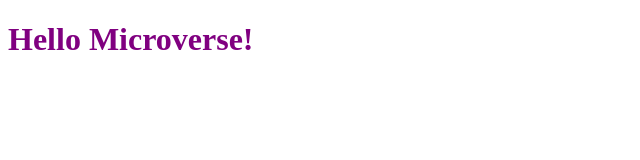
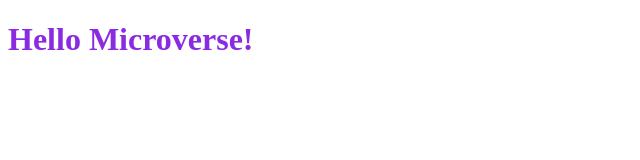
Before and after one commit to abiy006/Hello-Microverse, a website: page index.html in a window 1280 px wide. Shown: the whole page, without its empty margins (0-640 px from the left). Drawn offline with Linux system fonts and the light colour scheme.

Commit message:
hintrc is added

```diff
--- a/CSS/style.css
+++ b/CSS/style.css
@@ -1,3 +1,3 @@
 h1 {
-  color: purple;
+  color: blueviolet;
 }
--- a/index.html
+++ b/index.html
@@ -2,6 +2,7 @@
 <html lang="en">
 <head>
     <meta charset="UTF-8">
+    <meta http-equiv="X-UA-Compatible" content="IE=edge">
     <meta name="viewport" content="width=device-width, initial-scale=1.0">
     <link rel="stylesheet" href="CSS/style.css">
     <title>Hello Microverse</title>
```
Also changed, not shown: 1 other file.
